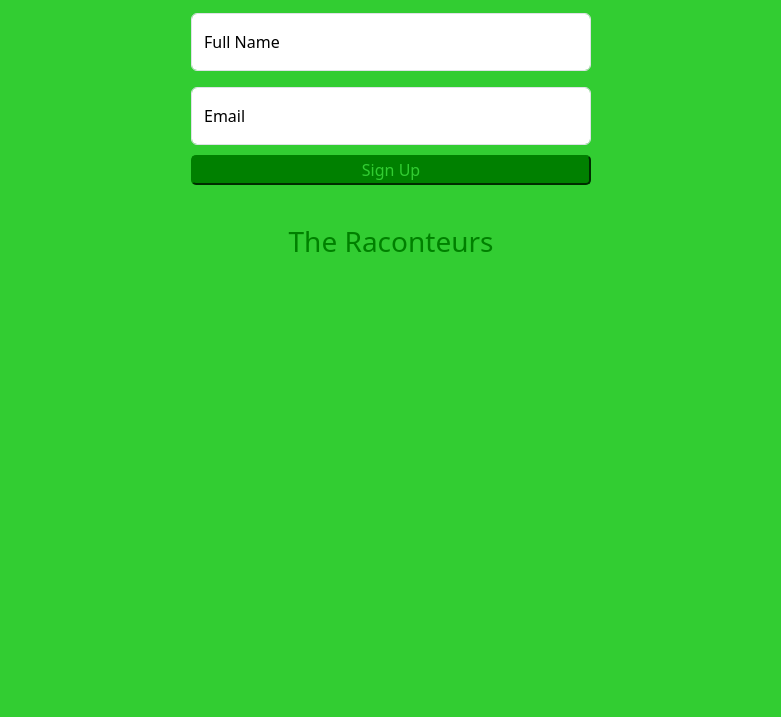
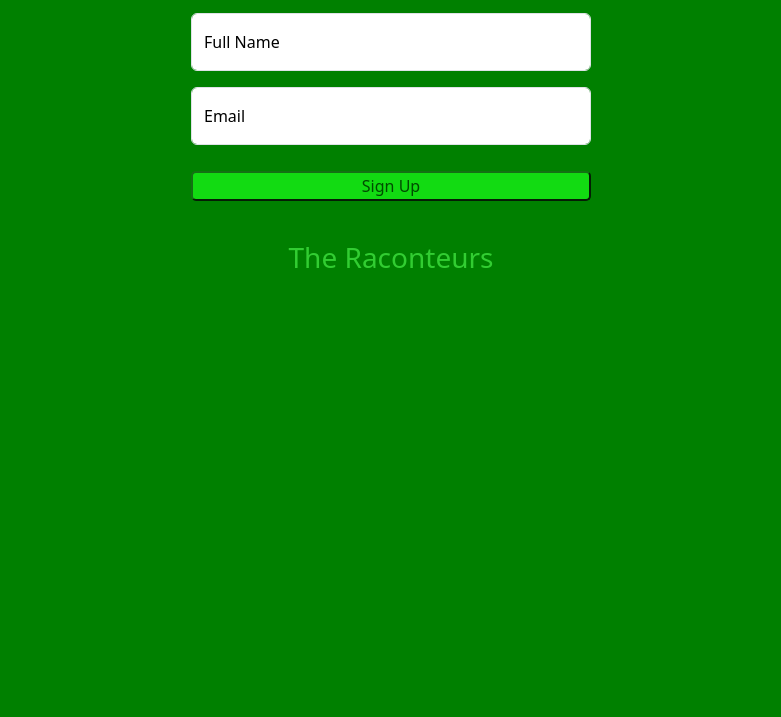
Before and after one commit to jasonnguyen11141/framework-challenge, a plain HTML site: page index.html in a window 1280 px wide. Shown: the part 83-800 px from the top of the page, without its empty margins (249-1030 px from the left). Drawn offline with nearby package versions, Linux system fonts and the light colour scheme.

Commit message:
fixed errors

```diff
--- a/index.html
+++ b/index.html
@@ -11,14 +11,13 @@
     <h1>Sign up for our Newsletter</h1>
     <p>Stay up to date with any new music, upcoming tours, new merchandise, and special promotions</p>
 </header>
-<body>
   <form>
     <div class="form-floating mb-3">
-        <input type="Full name" class="form-control" id="floatingInput" placeholder="First and Last Name">
+        <input type="text" class="form-control" id="floatingInput" placeholder="First and Last Name">
         <label for="floatingInput">Full Name</label>
       </div>
-      <div class="form-floating">
-        <input type="Email Address" class="form-control" id="floatingInput" placeholder="Email Address">
+      <div class="form-floating mb-3">
+        <input type="Email" class="form-control" id="floatingEmail" placeholder="Email Address">
         <label for="floatingInput">Email</label>
       </div>
       <button>Sign Up</button>
--- a/style.css
+++ b/style.css
@@ -1,8 +1,8 @@
 body{
-    background-color: limegreen;
+    background-color: green;
     grid: 100%;
     text-align: center;
-    color: green;
+    color: limegreen;
 }
 form{
     width: 400px;
@@ -12,10 +12,10 @@ form{
 button{
     margin-top: 10px;
     width: 400px;
-    border-color: green;
+    border-color: rgb(20, 114, 20);
     border-radius: 5px;
-    background-color: green;
-    color: limegreen;
+    background-color: rgb(18, 219, 18);
+    color: rgb(0, 76, 0);
 }
 .group-name{
     margin-top: 40px;
```
